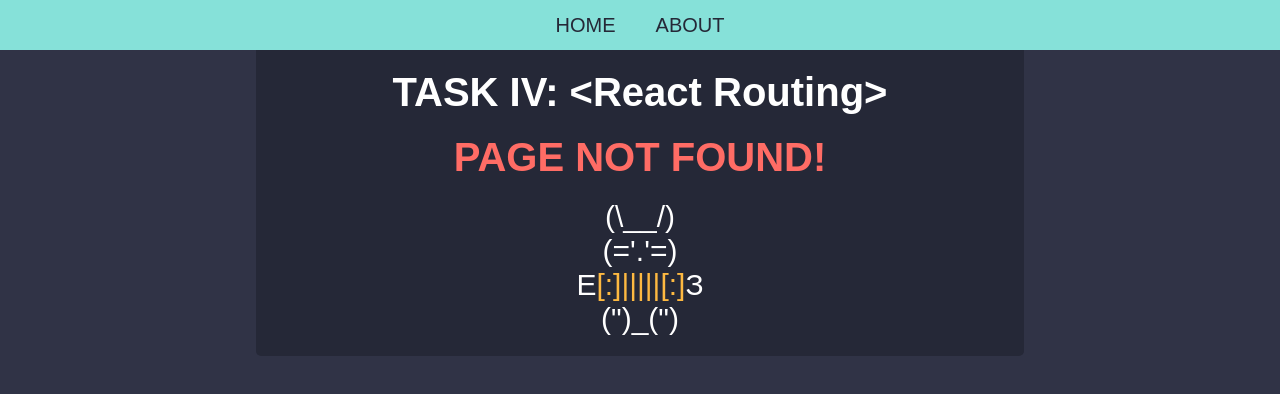
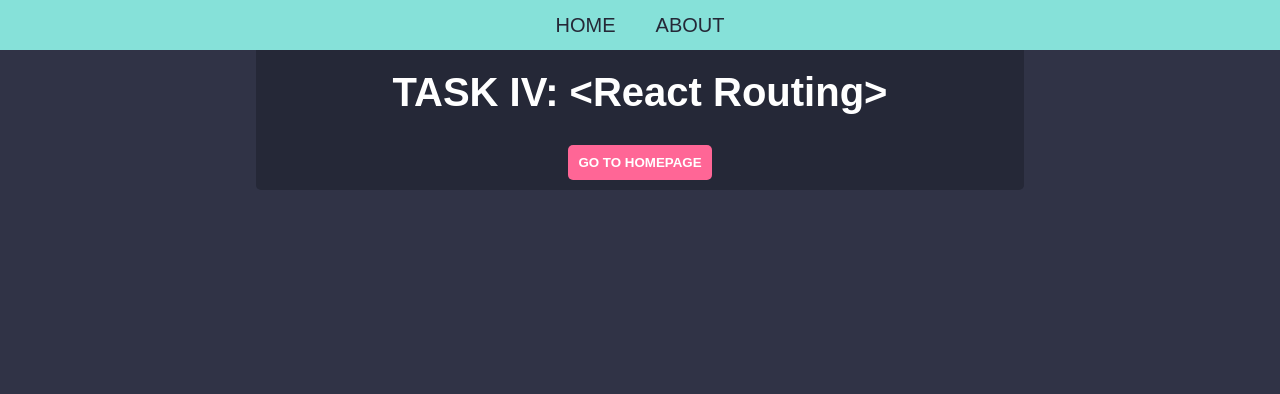
Before and after one commit to elenaniksy/react2021q3, a React app in the folder react-routing/: page /details/1 in a window 1280 px wide. Before the commit this address had no page. Shown: the top 394 px of the page. Built offline with nearby package versions, Linux system fonts and the light colour scheme; no server answers.

Commit message:
feat: add route to show selected article at the new page

```diff
--- a/react-routing/src/App.tsx
+++ b/react-routing/src/App.tsx
@@ -5,6 +5,7 @@
 import Form from './compoments/form/Form';
 import About from './compoments/about/About';
 import NotFound from './compoments/not-found/NotFound';
+import ArticleDetails from './compoments/article-details/ArticleDetails';
 
 const App: React.FC = () => {
   return (
@@ -14,7 +15,13 @@
       <Switch>
         <Route path='/' exact component={Form} />
         <Route path='/about' component={About} />
-        {/*<Route path='/details/:id' component={ArticleDetails} />*/}
+        <Route
+          path='/details/:title'
+          render={match => {
+            return <ArticleDetails match={match} />;
+          }}
+        />
+        <Route path='/details/' />
         <Route component={NotFound} />
       </Switch>
     </div>
--- /dev/null
+++ b/react-routing/src/compoments/article-details/ArticleDetails.tsx
@@ -0,0 +1,55 @@
+import React, { useEffect, useState } from 'react';
+import { useHistory } from 'react-router-dom';
+import classes from './ArticleDetails.module.scss';
+import { AxiosResponse } from 'axios';
+import axiosInst from '../../services/api';
+import { IArticle } from '../../interfaces/IArticle';
+import { IData_GET200 } from '../../interfaces/IData_GET200';
+
+const API_KEY = 'ed028494cd0a467c9e2ac37f12bc2df4';
+
+interface MatchProps {
+  match: any;
+}
+
+const ArticleDetails: React.FC<MatchProps> = (props: MatchProps): JSX.Element => {
+  const [data, setData] = useState<null | IArticle>(null);
+  const history = useHistory();
+  const { match } = props;
+  const title = match.match.params.title;
+
+  useEffect(() => {
+    const getResponse = async (): Promise<void> => {
+      try {
+        const response: AxiosResponse<IData_GET200> = await axiosInst.get(`v2/everything?qInTitle=${title}&apiKey=${API_KEY}`);
+        const incomingArticle: IArticle = response.data.articles[0];
+        setData({ ...incomingArticle });
+      } catch (e) {
+        throw Error(e);
+      }
+    };
+    getResponse();
+  }, []);
+
+  return (
+    <div className={classes.articleDetails}>
+      <button type='button' onClick={() => history.push('/')}>
+        Go to Homepage
+      </button>
+      {data ? (
+        <div className={classes.articleContent}>
+          <h2>{data.title}</h2>
+          <p>{data.author}</p>
+          <p>{data.publishedAt}</p>
+          <p>{data.content}</p>
+          <span>
+            Read more: <a href={data.url}>here</a>
+          </span>
+          <img src={data.urlToImage} alt={data.title} />
+        </div>
+      ) : null}
+    </div>
+  );
+};
+
+export default ArticleDetails;
--- a/react-routing/src/compoments/article-element/Article.tsx
+++ b/react-routing/src/compoments/article-element/Article.tsx
@@ -12,14 +12,14 @@
   publishedDate: string;
   image: string;
   content: string;
-  url: string;
   id: number;
 };
 
 const Article: React.FC<IArticleProps> = (props: IArticleProps) => {
   const history = useHistory();
+
   return (
-    <div className={classes.article} onClick={() => history.push(`/details/${props.id}`)}>
+    <div className={classes.article} onClick={() => history.push(`/details/${props.title}`)}>
       <div className={classes.article__text}>
         <h2>{props.title}</h2>
         <p>{props.author}</p>
--- a/react-routing/src/compoments/article/ArticlesHolder.tsx
+++ b/react-routing/src/compoments/article/ArticlesHolder.tsx
@@ -71,7 +71,6 @@
             image={article.urlToImage}
             publishedDate={article.publishedAt}
             content={article.content}
-            url={article.url}
             id={index + 1}
           />
         );
```
